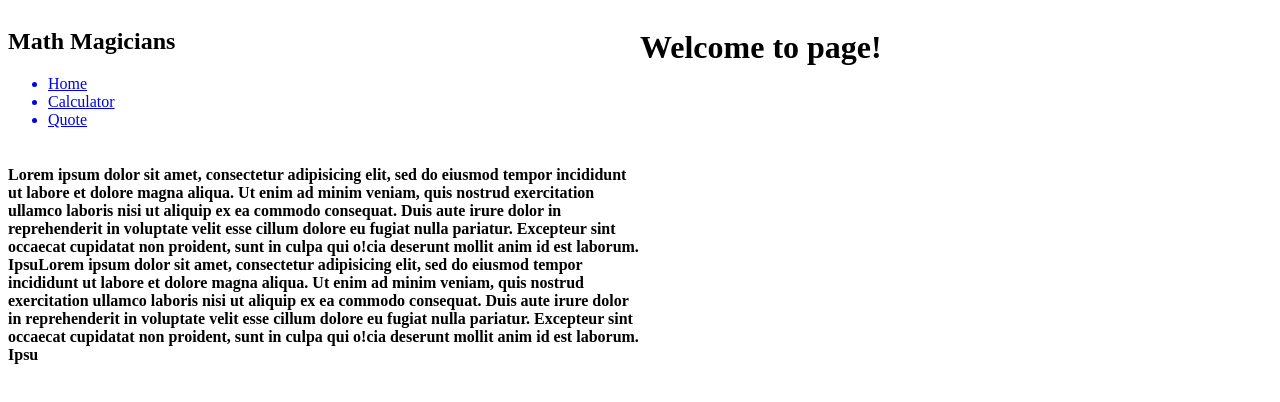
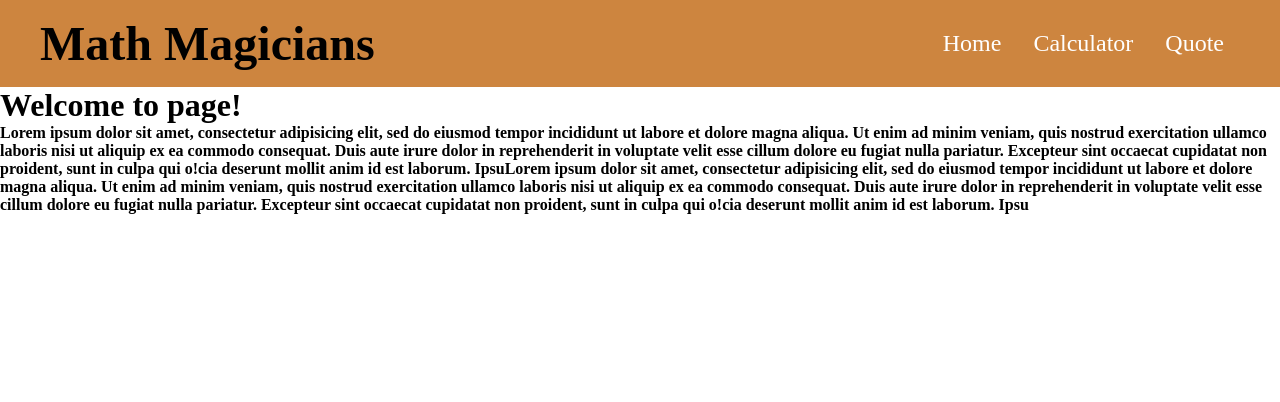
Before and after one commit to kcotrinam/calculator-react, a React (Create React App) app: page / in a window 1280 px wide. Shown: the top 402 px of the page. Built offline with nearby package versions, Linux system fonts and the light colour scheme.

Commit message:
Add navbar

```diff
--- a/src/components/App.js
+++ b/src/components/App.js
@@ -3,6 +3,8 @@ import Display from './Display';
 import ButtonPanel from './ButtonPanel';
 import calculate from '../logic/calculate';
 import '../scss/components/calculator.scss';
+import '../scss/base/reset.scss';
+import Title from './shared/Title';
 
 const App = () => {
   const [state, setState] = useState({
@@ -21,10 +23,12 @@ const App = () => {
   return (
     <>
       <div className="wrapper">
-        <h1 className="title">Calculator App</h1>
-        <div className="calculator-container">
-          <Display result={(next && next.toString()) || (total && total.toString())} />
-          <ButtonPanel clickHandler={data => handleClick(data)} />
+        <Title title="Let's do some maths" />
+        <div className="right">
+          <div className="calculator-container">
+            <Display result={(next && next.toString()) || (total && total.toString())} />
+            <ButtonPanel clickHandler={data => handleClick(data)} />
+          </div>
         </div>
       </div>
     </>
--- a/src/components/home/Home.jsx
+++ b/src/components/home/Home.jsx
@@ -5,10 +5,10 @@ import Quote from '../shared/Quote';
 const QUOTE = 'Lorem ipsum dolor sit amet, consectetur adipisicing elit, sed do eiusmod tempor incididunt ut labore et dolore magna aliqua. Ut enim ad minim veniam, quis nostrud exercitation ullamco laboris nisi ut aliquip ex ea commodo consequat. Duis aute irure dolor in reprehenderit in voluptate velit esse cillum dolore eu fugiat nulla pariatur. Excepteur sint occaecat cupidatat non proident, sunt in culpa qui o!cia deserunt mollit anim id est laborum. IpsuLorem ipsum dolor sit amet, consectetur adipisicing elit, sed do eiusmod tempor incididunt ut labore et dolore magna aliqua. Ut enim ad minim veniam, quis nostrud exercitation ullamco laboris nisi ut aliquip ex ea commodo consequat. Duis aute irure dolor in reprehenderit in voluptate velit esse cillum dolore eu fugiat nulla pariatur. Excepteur sint occaecat cupidatat non proident, sunt in culpa qui o!cia deserunt mollit anim id est laborum. Ipsu';
 
 const Home = () => (
-  <>
+  <div className="home">
     <Title title="Welcome to page!" />
     <Quote quote={QUOTE} />
-  </>
+  </div>
 );
 
 export default Home;
--- a/src/components/navbar/Links.jsx
+++ b/src/components/navbar/Links.jsx
@@ -6,9 +6,11 @@ const Links = ({ name }) => {
   const route = lowerCasedName === 'home' ? '/' : `/${lowerCasedName}`;
   return (
     <>
-      <Link to={route}>
-        <li>{name}</li>
-      </Link>
+      <li>
+        <Link to={route}>
+          {name}
+        </Link>
+      </li>
     </>
   );
 };
--- a/src/components/navbar/Navbar.jsx
+++ b/src/components/navbar/Navbar.jsx
@@ -1,17 +1,16 @@
 import Title from '../shared/Title';
 import Links from './Links';
+import '../../scss/components/nav.scss';
 
 const Navbar = () => (
-  <>
-    <nav>
+  <nav className="nav">
     <Title title="Math Magicians" />
-      <ul>
+    <ul className="nav-list">
       <Links name="Home" />
       <Links name="Calculator" />
       <Links name="Quote" />
     </ul>
   </nav>
-  </>
 );
 
 export default Navbar;
--- a/src/components/quotes/QuoteComp.jsx
+++ b/src/components/quotes/QuoteComp.jsx
@@ -3,7 +3,9 @@ import Quote from '../shared/Quote';
 const QUOTE = 'Mathematics is not about numbers, equations, computations, or algorithms: it is about understanding. –William Paul Thurston';
 
 const QuoteComp = () => (
-  <Quote quote={QUOTE} />
+  <div className="quote-container">
+    <Quote quote={QUOTE} />
+  </div>
 );
 
 export default QuoteComp;
--- /dev/null
+++ b/src/scss/base/reset.scss
@@ -0,0 +1,9 @@
+* {
+	margin: 0;
+	padding: 0;
+	box-sizing: border-box;
+}
+
+a {
+	text-decoration: none;
+}
--- a/src/scss/components/button.scss
+++ b/src/scss/components/button.scss
@@ -3,6 +3,7 @@
 	color: #fff;
 	font-weight: bolder;
 	font-size: 2rem;
+	cursor: pointer;
 
 	&-zero {
 		grid-column: span 2;
--- a/src/scss/components/calculator.scss
+++ b/src/scss/components/calculator.scss
@@ -1,9 +1,11 @@
-#root {
+.wrapper {
 	display: grid;
 	grid-template-columns: repeat(2, 1fr);
+	padding: 0.75rem;
+	margin-top: 0.5rem;
 }
 
-.wrapper {
+.right {
 	width: 700px;
 	grid-column-start: 2;
 }
--- /dev/null
+++ b/src/scss/components/nav.scss
@@ -0,0 +1,25 @@
+.nav {
+	display: flex;
+	justify-content: space-between;
+	background-color: peru;
+	padding: 1rem 2.5rem;
+
+	& > .nav-title {
+		font-size: 3rem;
+	}
+}
+
+.nav-list {
+	list-style: none;
+	display: flex;
+	align-items: center;
+
+	& li {
+		margin: 0 1rem;
+	}
+
+	& a {
+		color: #fff;
+		font-size: 1.5rem;
+	}
+}
```
Lines whose indentation alone changed are shown as unchanged.
